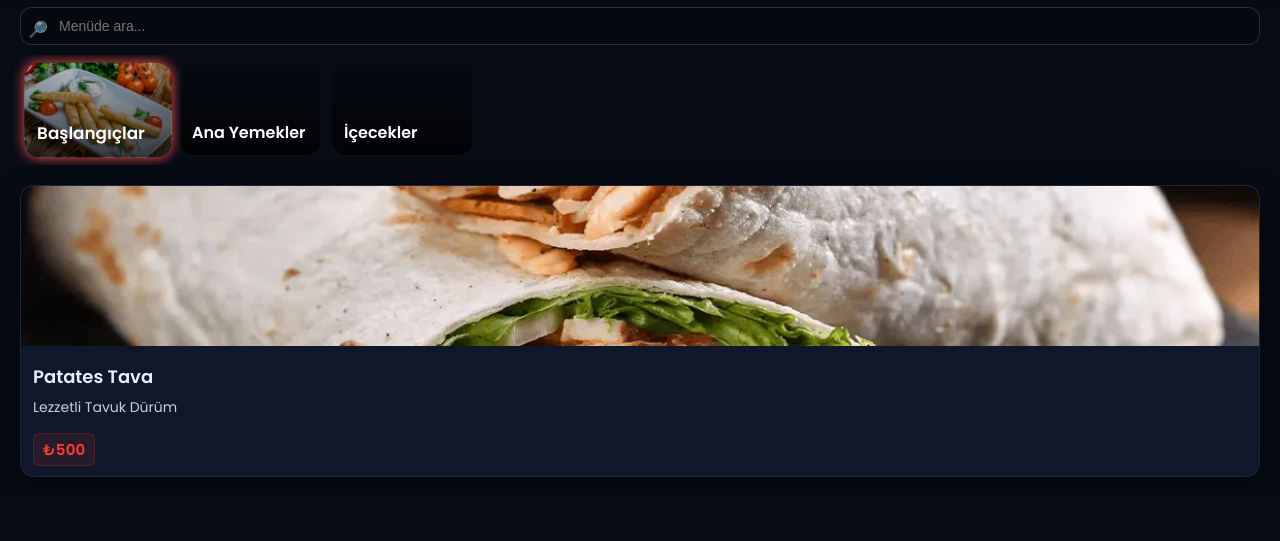
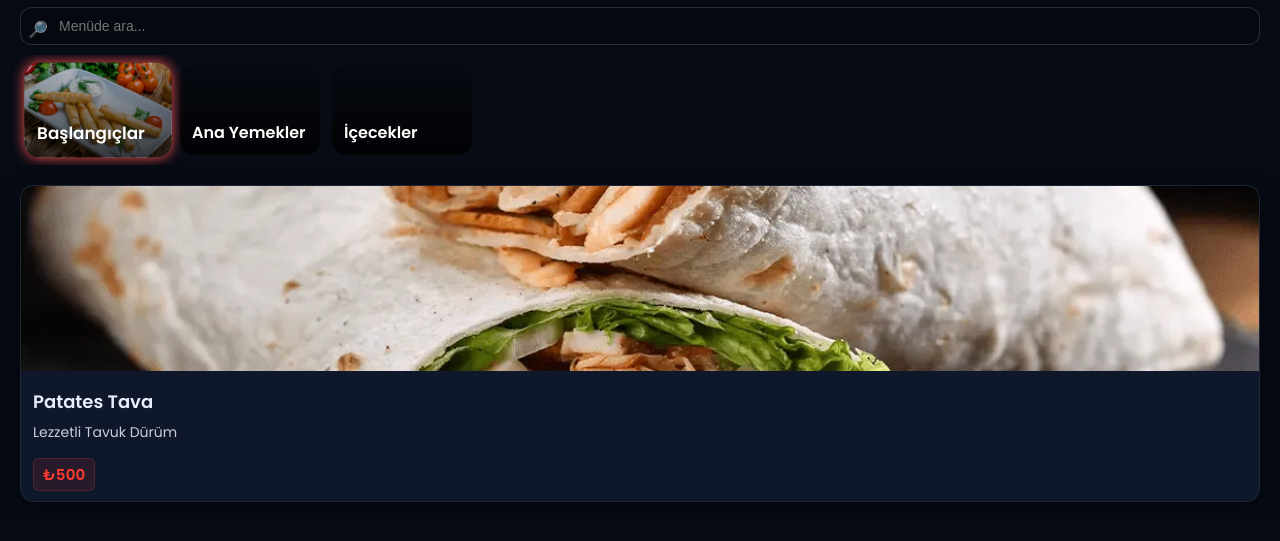
Before and after one commit to egealci007/restaurant-qr-menu, a plain HTML site: page index.html in a window 1280 px wide. Shown: the part 63-604 px from the top of the page. Drawn offline with Linux system fonts and the light colour scheme.

Commit message:
Increase card image height from 160px to 185px

```diff
--- a/style.css
+++ b/style.css
@@ -132,7 +132,7 @@ body.dark .card {
 
 .card img {
   width: 100%;
-  height: 160px;
+  height: 185px;
   object-fit: cover;
 }
 
```
